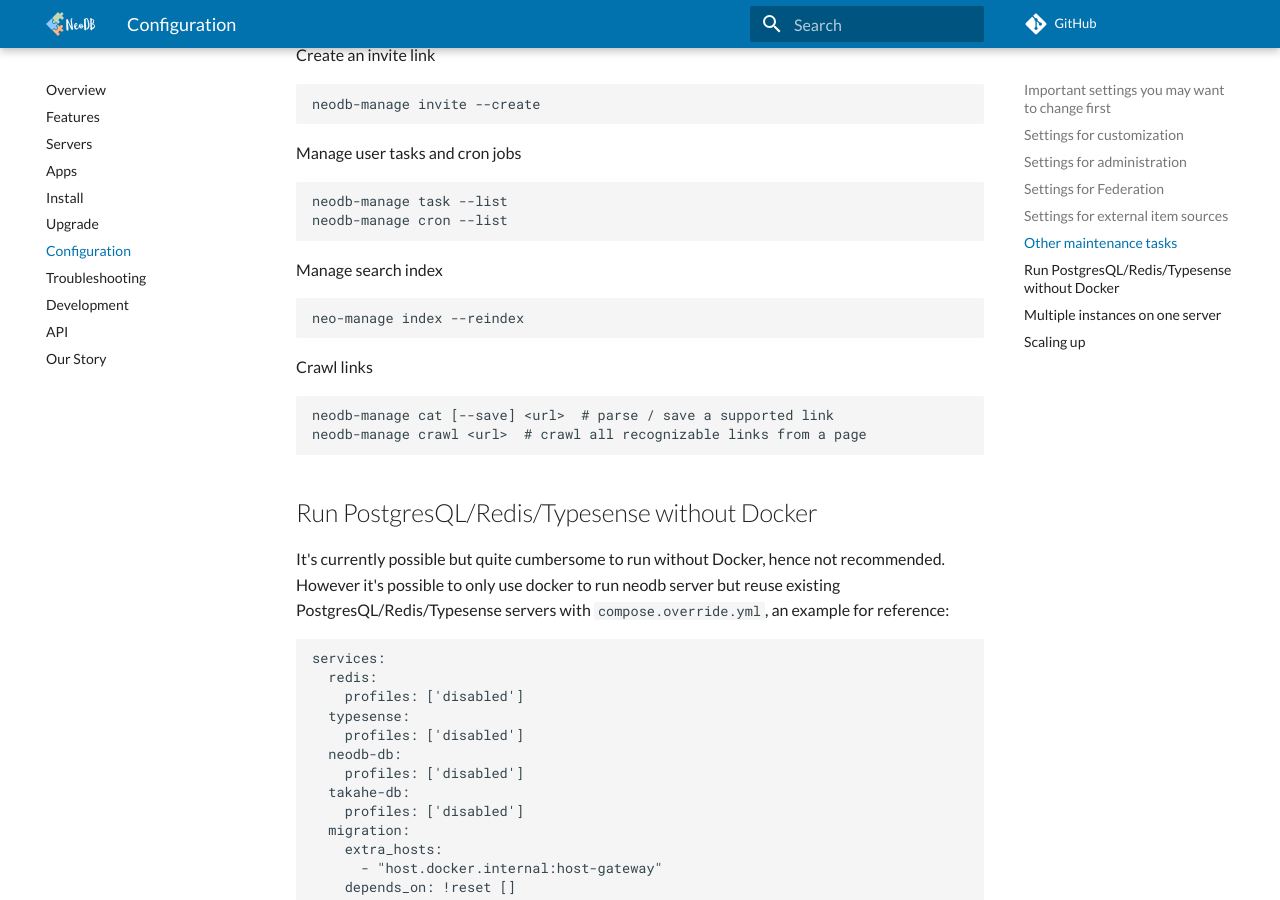
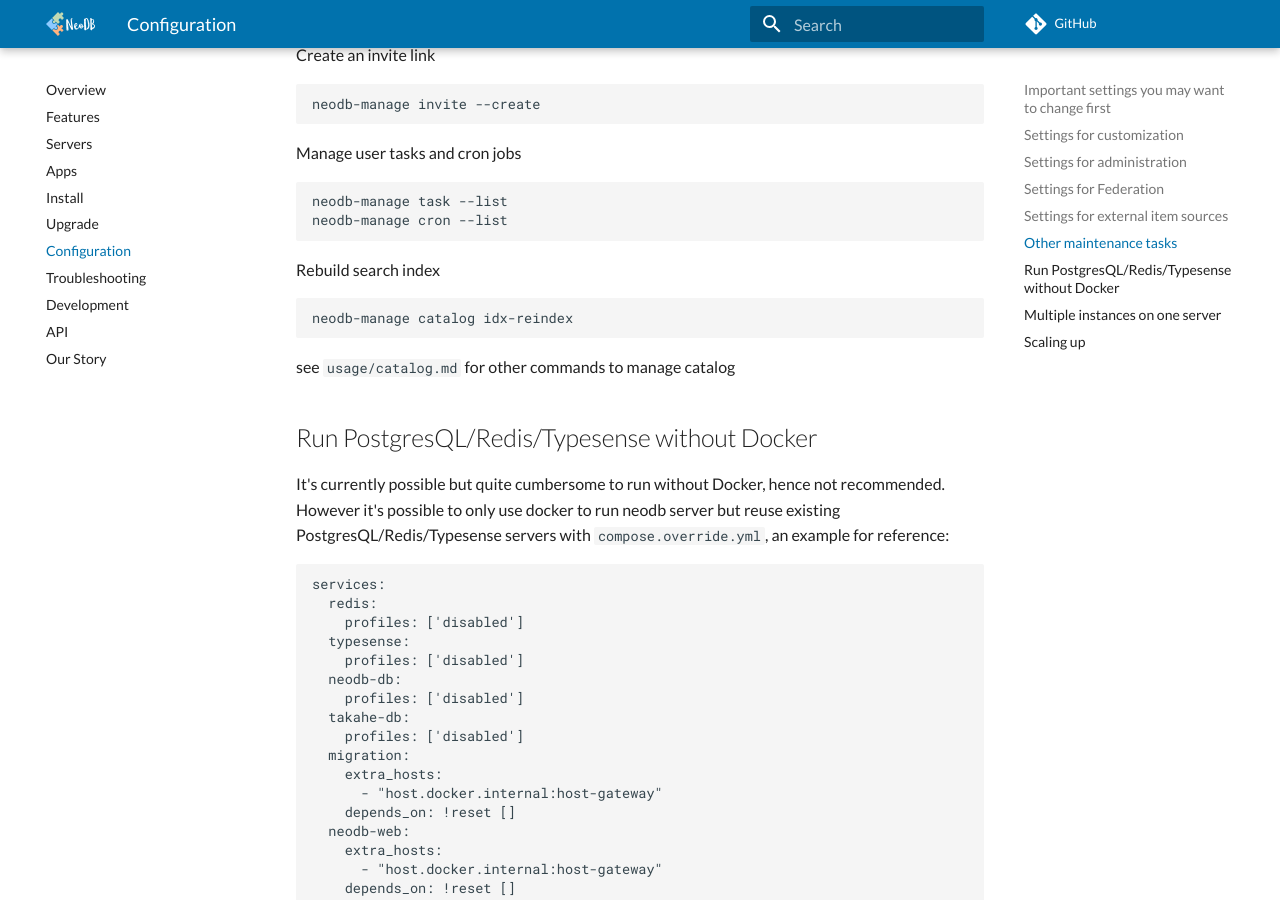
Before and after one commit to KevGamesUltimate/neodb-doc, an MkDocs documentation site: the page built from docs/configuration.md, in a window 1280 px wide and 900 px high, scrolled down 3097 px. Built offline with MkDocs 1.6.1 and Material for MkDocs 9.7.7, drawn with Linux system fonts in a browser that asks for light colours; comment, search, counter and statistics services are not loaded.

Commit message:
add more catalog management commands for 0.11.6.0+

````diff
--- a/docs/configuration.md
+++ b/docs/configuration.md
@@ -99,16 +99,13 @@ neodb-manage task --list
 neodb-manage cron --list
 ```
 
-Manage search index
+Rebuild search index
+
 ```
-neo-manage index --reindex
+neodb-manage catalog idx-reindex
 ```
 
-Crawl links
-```
-neodb-manage cat [--save] <url>  # parse / save a supported link
-neodb-manage crawl <url>  # crawl all recognizable links from a page
-```
+see `usage/catalog.md` for other commands to manage catalog
 
 
 ## Run PostgresQL/Redis/Typesense without Docker
````
Also changed, not shown: docs/usage/catalog.md (added, +60 -0 lines).
